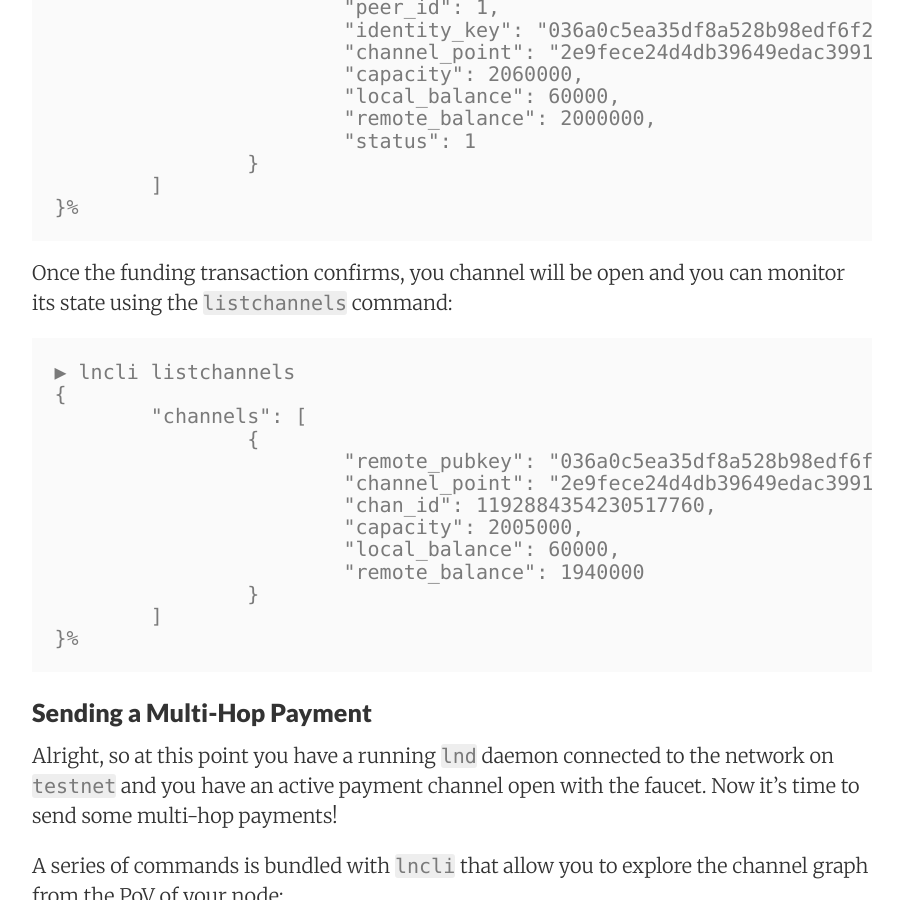
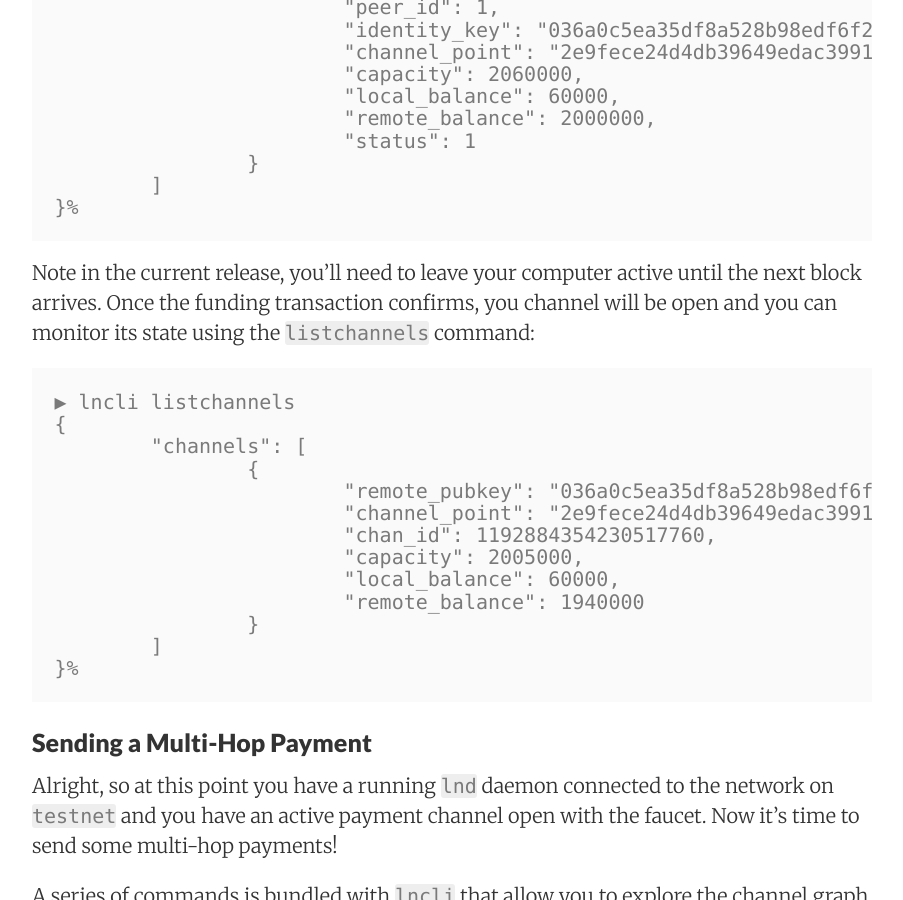
Before and after one commit to lightninglabs/lightninglabs.github.io, a Jekyll site: the page built from _posts/2017-01-17-lightning-network-faucet.markdown, in a window 1280 px wide and 900 px high, scrolled down 10522 px. Shown: the whole window, without its empty margins (188-1091 px from the left). Built offline with Jekyll 4.4.1, drawn with Linux system fonts in a browser that asks for light colours.

Commit message:
specify need to wait until confirmation

````diff
--- a/_posts/2017-01-17-lightning-network-faucet.markdown
+++ b/_posts/2017-01-17-lightning-network-faucet.markdown
@@ -350,8 +350,9 @@
 }%
 ```
 
-Once the funding transaction confirms, you channel will be open and you can
-monitor its state using the `listchannels` command:
+Note in the current release, you'll need to leave your computer active until
+the next block arrives. Once the funding transaction confirms, you channel will
+be open and you can monitor its state using the `listchannels` command:
 
 ```
 ▶ lncli listchannels
````
